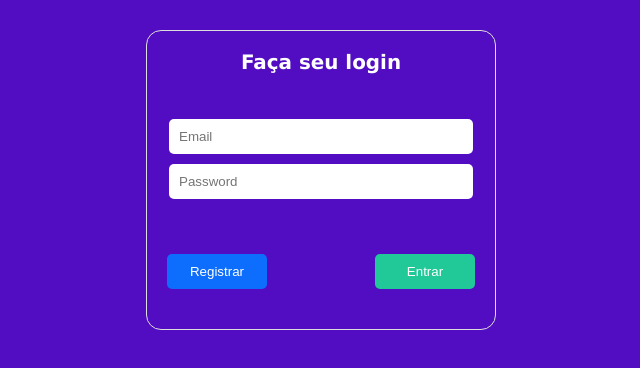
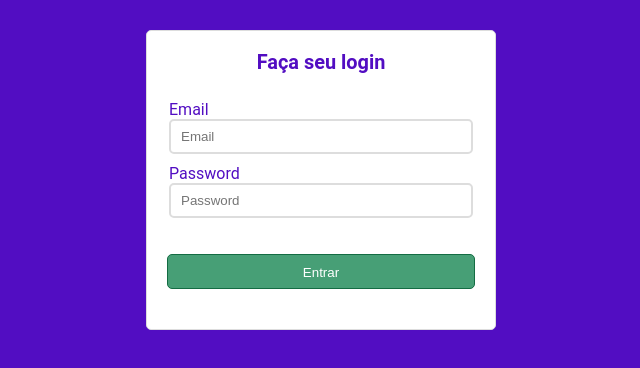
Before and after one commit to elton0022/animated-login, a plain HTML site: page index.html in a window 1280 px wide. Shown: the whole page, without its empty margins (319-959 px from the left). Drawn offline with Linux system fonts and the light colour scheme.

Commit message:
change color of card

```diff
--- a/index.html
+++ b/index.html
@@ -14,11 +14,12 @@
             <h5 id="card-title">Faça seu login</h5>
         </div>
         <div class="card-body">
-            <input type="text" placeholder="Email">
-            <input type="password" placeholder="Password">
+            <label for="email">Email</label>
+            <input id="email" type="email" placeholder="Email">
+            <label for="password">Password</label>
+            <input id="password" type="password" placeholder="Password">
         </div>
         <div class="card-footer">
-            <button id="register">Registrar</button>
             <button id="enter">Entrar</button>
         </div>
     </div>
--- a/style.css
+++ b/style.css
@@ -7,9 +7,8 @@
 
 body{
     background-color: #520dc2;
-    font-family: Verdana, Arial, Helvetica, sans-serif;
+    font-family: Roboto,Arial,sans-serif;
     -webkit-font-smoothing: antialiased , !important;
-    color: #fff;
 }
 
 .card{
@@ -21,8 +20,10 @@ body{
     display: flex;
     flex-direction: column;
     justify-content: space-between;
-    border: 1px solid #ddd;
-    border-radius: 15px;
+    border: 0.5px solid #ddd;
+    border-radius: 5px;
+    background-color: #fff;
+    color: #520dc2;
 }
 
 .card-header{
@@ -43,34 +44,33 @@ body{
     width: 100%;
     height: 35px;
     padding: 10px;
-    border: 0px solid;
+    border: 2px solid #ddd;
     border-radius: 5px;
 }
 
 .card-footer{
     width: 100%;
     display: flex;
-    flex-direction: row;
-    justify-content: space-between;
+    flex-direction: column;
+    align-items: center;
     margin: 0 auto;
     margin-bottom: 20px;
+
 }
 
 button{
     width: 100%;
-    max-width: 100px;
     height: 35px;
     padding: 10px;
     border: 0px;
     border-radius: 5px;
     color: white;
     cursor: pointer;
+    background: #479f76;
+    border: 0.5px solid #146c43;
 }
 
-button#register{
-    background: #0d6efd;
+button:hover{
+    background: #339165;
+    border: 0.5px solid #146c43;
 }
-
-button#enter{
-    background: #20c997;
-}
```
